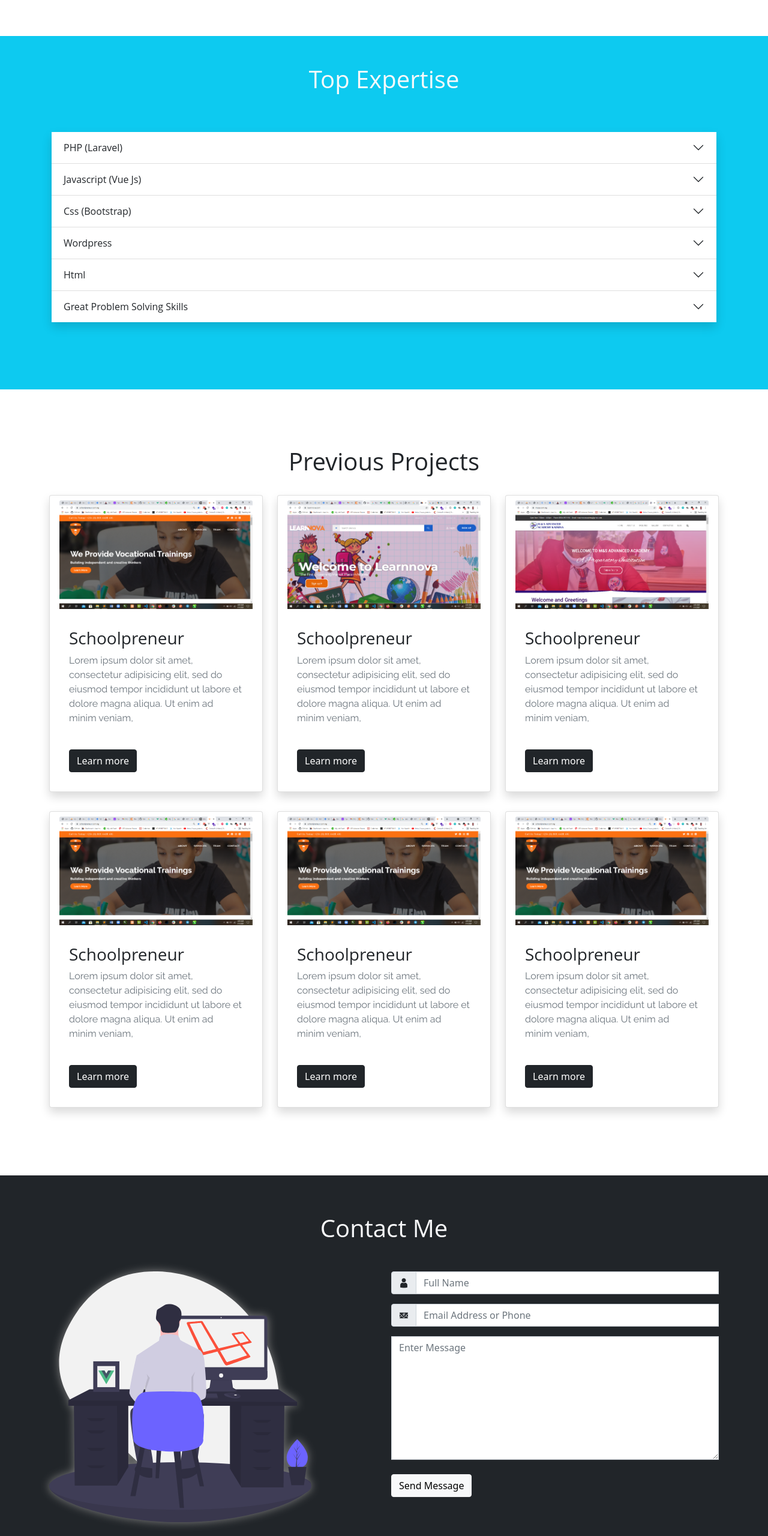
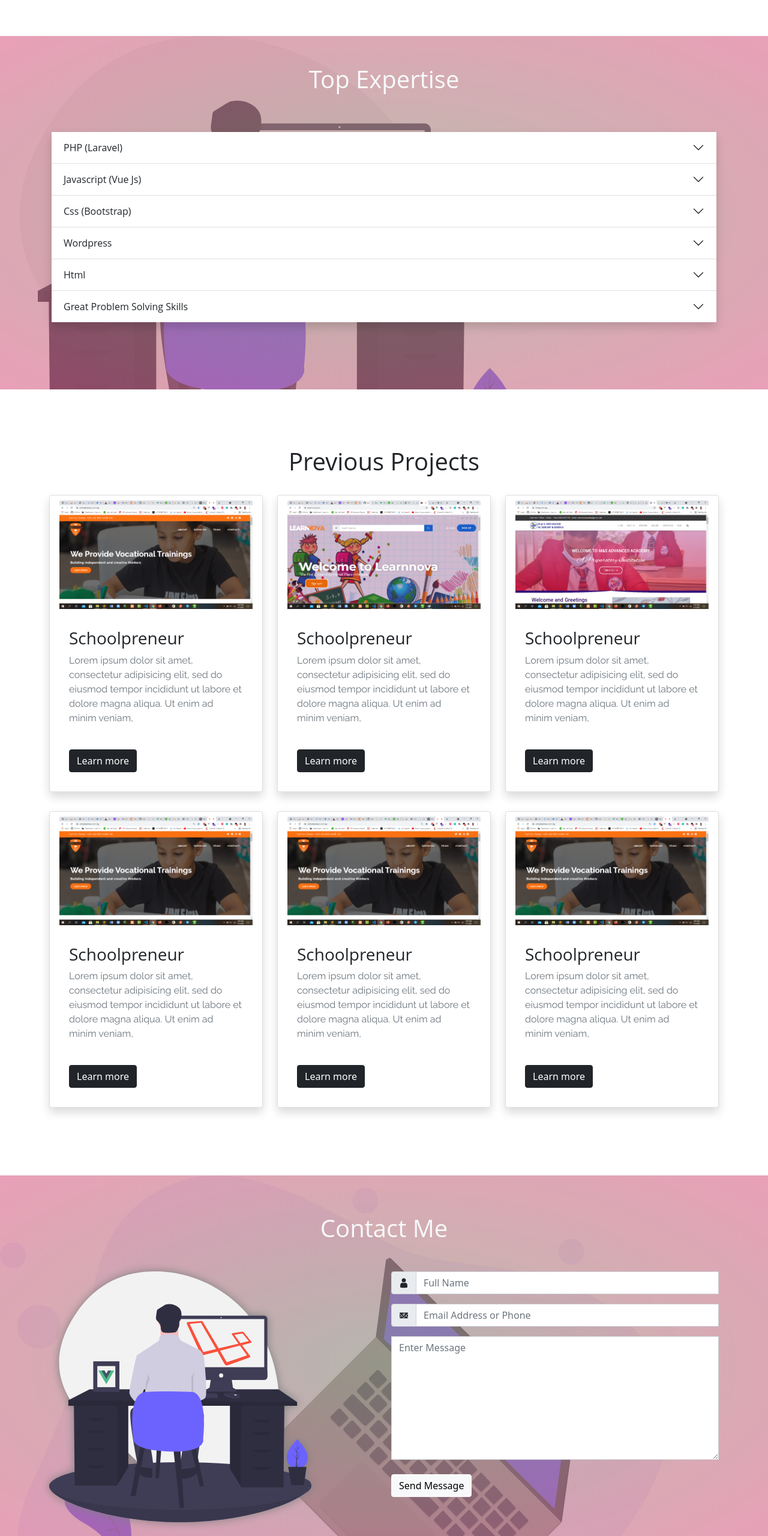
Before and after one commit to Iloba/NEW-PORTFOLIO-WITH-BOOTSTRAP-5, a plain HTML site: page index.html in a window 1280 px wide. Shown: the part 1176-3736 px from the top of the page at 60% size. Drawn offline with nearby package versions, Linux system fonts and the light colour scheme.

Commit message:
css.touches

```diff
--- a/index.html
+++ b/index.html
@@ -136,7 +136,7 @@
 
 
       <!-- Expertise Section -->
-    <section id="skills" class="p-5 bg-info mb-5" data-aos="fade-up"
+    <section id="skills" class="p-5 bg-mixed mb-5" data-aos="fade-up"
      data-aos-duration="3000">
     	<h1 class="text-center mb-5 text-light">Top Expertise</h1>
         <div class="container p-3 mb-5">
@@ -390,7 +390,7 @@
     </section>
 
     <!-- Contact Section -->
-    <section id="contact" class="p-5 mb-5 bg-dark text-light" data-aos="fade-up"
+    <section id="contact" class="p-5 mb-5 bg-mixedTwo text-light" data-aos="fade-up"
      data-aos-duration="3000">
 
     	<div class="container mt-3">
--- a/style.css
+++ b/style.css
@@ -14,6 +14,18 @@ h1, h3{
 .accordion-header{
 	font-family: 'Open Sans', sans-serif;
 	font-weight: bold;
+}
+.bg-mixed{
+	background-image: radial-gradient(rgba(
+    145, 146, 122, 0.62), rgba(217, 91, 132, 0.58)), url(
+	'./img/laravel.svg');
+	background-repeat: no-repeat;
+}
+.bg-mixedTwo{
+	background-image: radial-gradient(rgba(
+    145, 146, 122, 0.62), rgba(217, 91, 132, 0.58)), url(
+	'./img/mac.svg');
+	background-repeat: no-repeat;
 }
 p{
 	font-family: 'Raleway', sans-serif;
```
Also changed, not shown: img/mac.svg (added).
